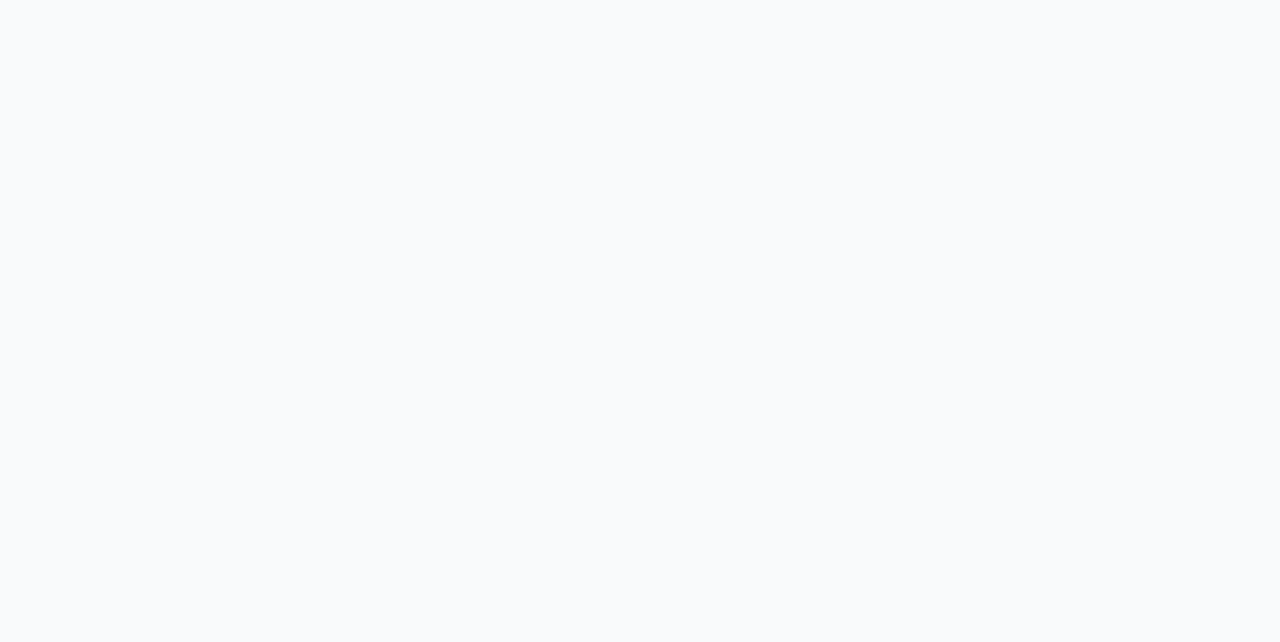
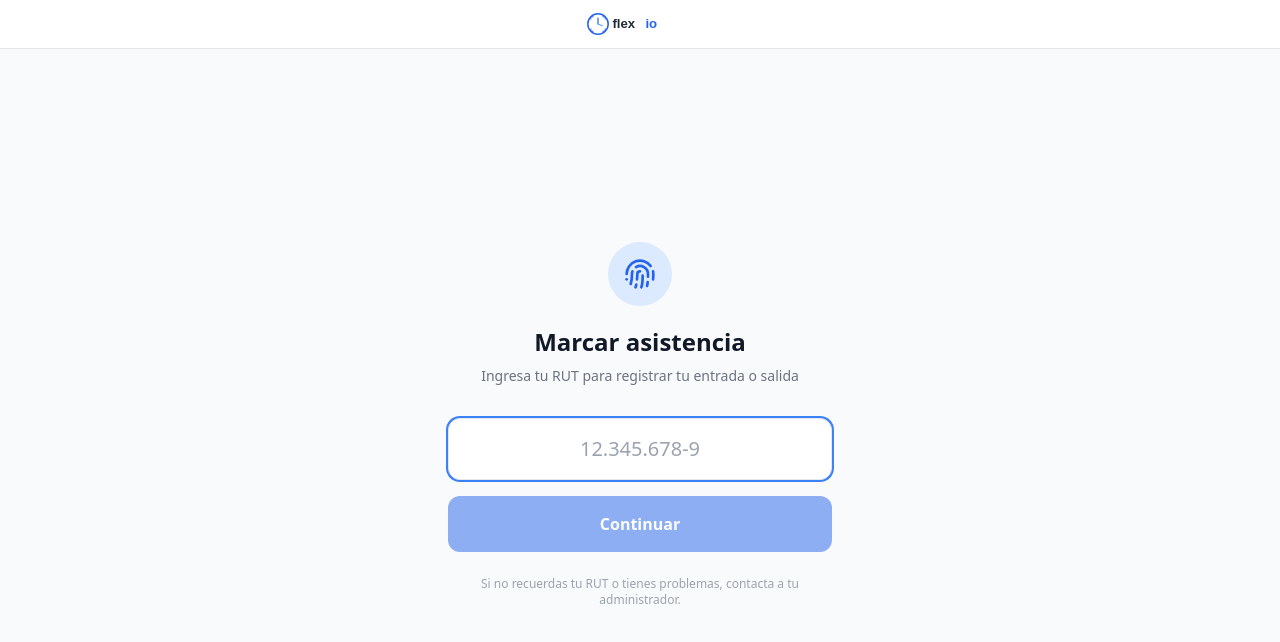
Before and after one commit to pdencina/registro_asistencia_Empresa, a React (Vite) app: page /mi in a window 1280 px wide. Before the commit this address had no page. Shown: the top 642 px of the page. Built offline with nearby package versions, Linux system fonts and the light colour scheme.

Commit message:
Para marcar asistencia, entra a flexio.cl/mi y pon tu RUT. Nada más.

```diff
--- a/src/App.jsx
+++ b/src/App.jsx
@@ -8,6 +8,7 @@ import LoginRedirectPage from './pages/LoginRedirectPage';
 import NoTenantPage from './pages/NoTenantPage';
 import MobileCheckInPage from './pages/MobileCheckInPage';
 import PinCheckInPage from './pages/PinCheckInPage';
+import UniversalCheckInPage from './pages/UniversalCheckInPage';
 import TermsPage from './pages/legal/TermsPage';
 import PrivacyPage from './pages/legal/PrivacyPage';
 import DpaPage from './pages/legal/DpaPage';
@@ -32,6 +33,9 @@ function App() {
 
         {/* Marcaje por PIN: flexio.cl/pin/slug */}
         <Route path="/pin/:tenant" element={<PinCheckInPage />} />
+
+        {/* Acceso universal: flexio.cl/mi */}
+        <Route path="/mi" element={<UniversalCheckInPage />} />
 
         {/* App sin slug: mostrar mensaje */}
         <Route path="/app" element={<NoTenantPage />} />
--- /dev/null
+++ b/src/pages/UniversalCheckInPage.jsx
@@ -0,0 +1,105 @@
+import { useState } from 'react';
+import { useNavigate } from 'react-router-dom';
+import { Fingerprint, Loader } from 'lucide-react';
+
+export default function UniversalCheckInPage() {
+  const [rut, setRut] = useState('');
+  const [loading, setLoading] = useState(false);
+  const [error, setError] = useState('');
+  const navigate = useNavigate();
+
+  function formatRut(value) {
+    let clean = value.replace(/[^0-9kK]/g, '').toUpperCase();
+    if (clean.length === 0) return '';
+    let dv = clean.slice(-1);
+    let body = clean.slice(0, -1);
+    if (body.length === 0) return clean;
+    let formatted = '';
+    let count = 0;
+    for (let i = body.length - 1; i >= 0; i--) {
+      formatted = body[i] + formatted;
+      count++;
+      if (count === 3 && i > 0) { formatted = '.' + formatted; count = 0; }
+    }
+    return formatted + '-' + dv;
+  }
+
+  async function handleSubmit(e) {
+    e.preventDefault();
+    setError('');
+    setLoading(true);
+
+    try {
+      const res = await fetch('/api/auth/find-employee', {
+        method: 'POST',
+        headers: { 'Content-Type': 'application/json' },
+        body: JSON.stringify({ rut: rut.replace(/[.\-]/g, '') }),
+      });
+
+      const data = await res.json();
+
+      if (res.ok) {
+        // Redirigir según si tiene foto (facial) o PIN
+        if (data.method === 'pin') {
+          navigate(`/pin/${data.slug}`);
+        } else {
+          navigate(`/marcar/${data.slug}`);
+        }
+      } else {
+        setError(data.error || 'RUT no encontrado en el sistema');
+      }
+    } catch {
+      setError('Error de conexión');
+    } finally {
+      setLoading(false);
+    }
+  }
+
+  return (
+    <div className="min-h-screen bg-gray-50 flex flex-col">
+      <header className="bg-white border-b border-gray-200 px-4 py-3 flex items-center justify-center">
+        <img src="/logo-flexio.svg" alt="Flexio" className="h-6" />
+      </header>
+
+      <div className="flex-1 flex items-center justify-center p-6">
+        <div className="w-full max-w-sm text-center">
+          <div className="w-16 h-16 bg-primary-100 rounded-full flex items-center justify-center mx-auto mb-5">
+            <Fingerprint className="w-8 h-8 text-primary-600" />
+          </div>
+          <h1 className="text-2xl font-bold text-gray-900 mb-2">Marcar asistencia</h1>
+          <p className="text-sm text-gray-500 mb-8">Ingresa tu RUT para registrar tu entrada o salida</p>
+
+          {error && (
+            <div className="mb-4 p-3 bg-red-50 border border-red-200 rounded-xl">
+              <p className="text-red-700 text-sm">{error}</p>
+            </div>
+          )}
+
+          <form onSubmit={handleSubmit} className="space-y-4">
+            <input
+              type="text"
+              value={rut}
+              onChange={e => setRut(formatRut(e.target.value))}
+              placeholder="12.345.678-9"
+              required
+              autoFocus
+              inputMode="numeric"
+              className="w-full px-4 py-4 border border-gray-200 rounded-xl text-center text-xl focus:ring-2 focus:ring-primary-500 outline-none"
+            />
+            <button
+              type="submit"
+              disabled={loading || rut.length < 8}
+              className="w-full py-4 bg-primary-600 text-white font-semibold rounded-xl hover:bg-primary-700 transition-all disabled:opacity-50 flex items-center justify-center gap-2"
+            >
+              {loading ? <Loader className="w-5 h-5 animate-spin" /> : 'Continuar'}
+            </button>
+          </form>
+
+          <p className="text-xs text-gray-400 mt-6">
+            Si no recuerdas tu RUT o tienes problemas, contacta a tu administrador.
+          </p>
+        </div>
+      </div>
+    </div>
+  );
+}
```
Also changed, not shown: api/auth/find-employee.js (added, +60 -0 lines).
